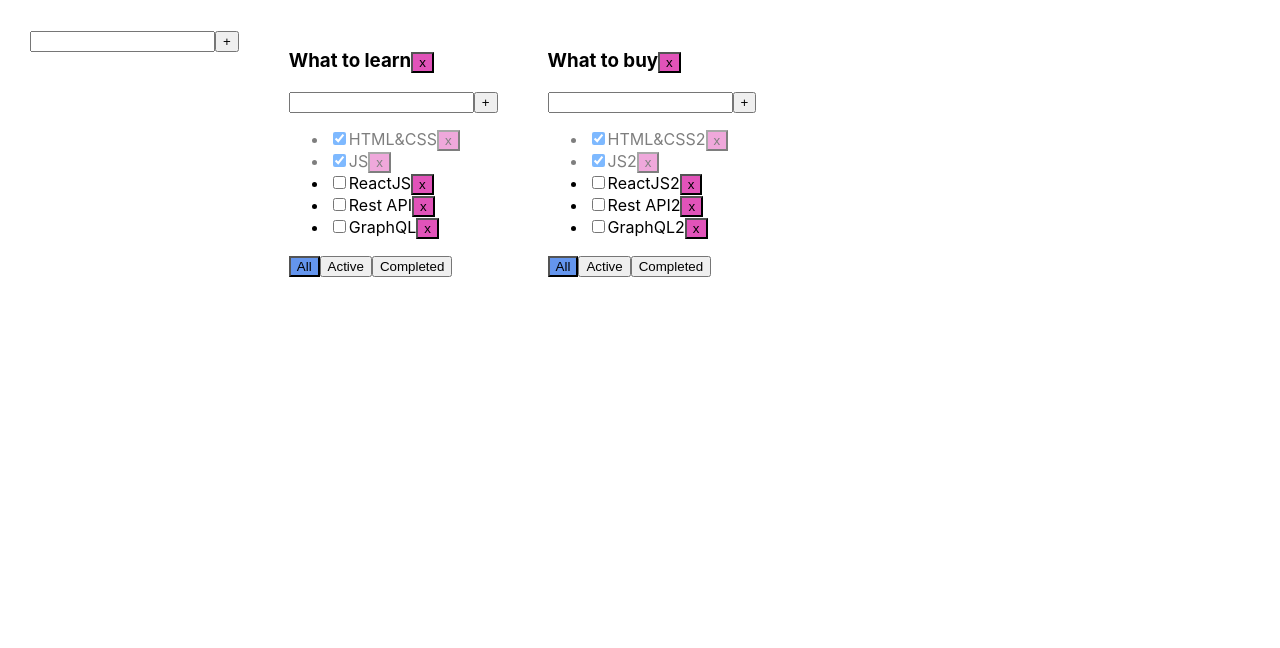
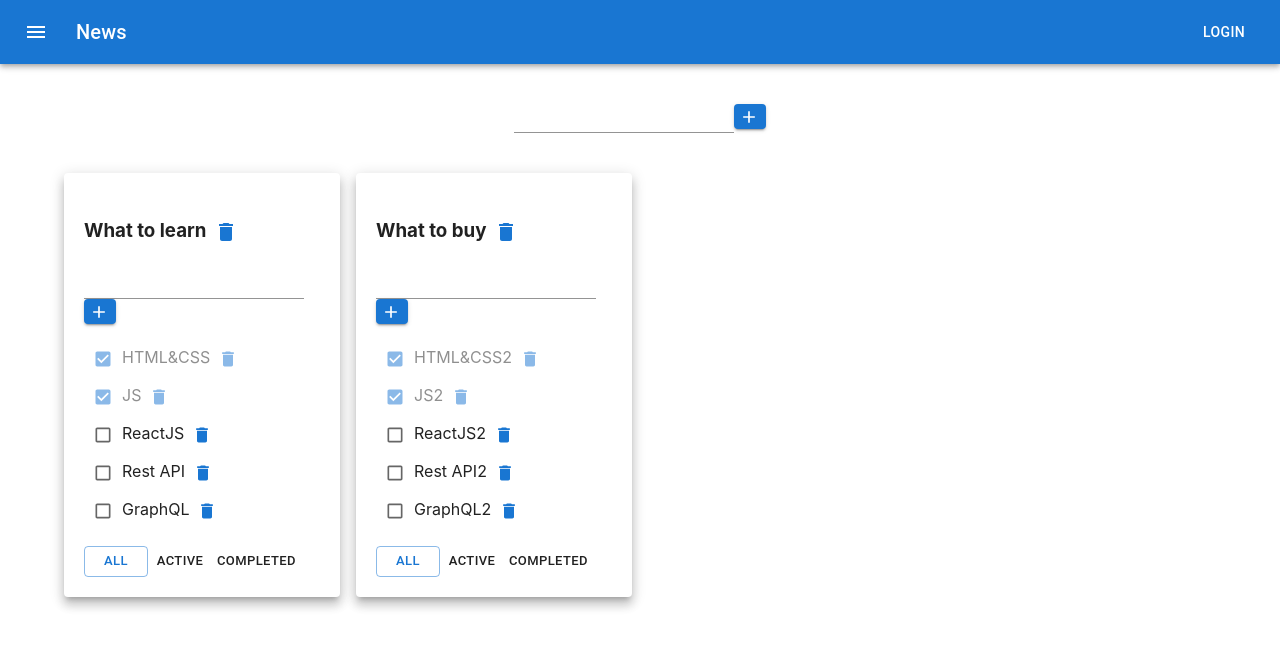
Before and after one commit to horobryh22/todolist, a React (Create React App) app: page / in a window 1280 px wide. Shown: the top 648 px of the page. Built offline with nearby package versions, Linux system fonts and the light colour scheme.

Commit message:
I used Material UI in this App

```diff
--- a/package.json
+++ b/package.json
@@ -3,6 +3,10 @@
   "version": "0.1.0",
   "private": true,
   "dependencies": {
+    "@emotion/react": "^11.9.0",
+    "@emotion/styled": "^11.8.1",
+    "@mui/icons-material": "^5.6.2",
+    "@mui/material": "^5.6.4",
     "@testing-library/jest-dom": "^5.14.1",
     "@testing-library/react": "^13.0.0",
     "@testing-library/user-event": "^13.2.1",
--- a/src/App.css
+++ b/src/App.css
@@ -1,26 +1,3 @@
-.App {
-  padding: 30px;
-  display: flex;
-}
-
-.App > div {
-  margin-right: 50px;
-}
-
-.active-filter {
-  background-color: cornflowerblue;
-}
-
 .is-done {
   opacity: 0.5;
 }
-
-.error {
-  border: 2px solid red;
-  outline: none;
-}
-
-.error-message {
-  color: red;
-  font-weight: bold;
-}
--- a/src/App.tsx
+++ b/src/App.tsx
@@ -3,6 +3,8 @@ import './App.css';
 import {ToDoList, FilterValuesType, TasksType} from './components/ToDoList/TodoList';
 import {v1} from 'uuid';
 import {FullInput} from './components/ToDoList/FullInput/FullInput';
+import ButtonAppBar from './ButtonAppBar/ButtonAppBar';
+import {Container, Grid, Paper} from '@mui/material';
 
 export type TodoListType = {
     id: string
@@ -16,8 +18,8 @@ export type TasksStateType = {
 
 export const App = () => {
 
-    let todolistID1=v1();
-    let todolistID2=v1();
+    let todolistID1 = v1();
+    let todolistID2 = v1();
 
     let [todolists, setTodolists] = useState<Array<TodoListType>>([
         {id: todolistID1, title: 'What to learn', filter: 'all'},
@@ -25,19 +27,19 @@ export const App = () => {
     ])
 
     let [tasks, setTasks] = useState<TasksStateType>({
-        [todolistID1]:[
-            {id: v1(), title: "HTML&CSS", isDone: true},
-            {id: v1(), title: "JS", isDone: true},
-            {id: v1(), title: "ReactJS", isDone: false},
-            {id: v1(), title: "Rest API", isDone: false},
-            {id: v1(), title: "GraphQL", isDone: false},
+        [todolistID1]: [
+            {id: v1(), title: 'HTML&CSS', isDone: true},
+            {id: v1(), title: 'JS', isDone: true},
+            {id: v1(), title: 'ReactJS', isDone: false},
+            {id: v1(), title: 'Rest API', isDone: false},
+            {id: v1(), title: 'GraphQL', isDone: false},
         ],
-        [todolistID2]:[
-            {id: v1(), title: "HTML&CSS2", isDone: true},
-            {id: v1(), title: "JS2", isDone: true},
-            {id: v1(), title: "ReactJS2", isDone: false},
-            {id: v1(), title: "Rest API2", isDone: false},
-            {id: v1(), title: "GraphQL2", isDone: false},
+        [todolistID2]: [
+            {id: v1(), title: 'HTML&CSS2', isDone: true},
+            {id: v1(), title: 'JS2', isDone: true},
+            {id: v1(), title: 'ReactJS2', isDone: false},
+            {id: v1(), title: 'Rest API2', isDone: false},
+            {id: v1(), title: 'GraphQL2', isDone: false},
         ]
     });
 
@@ -71,7 +73,7 @@ export const App = () => {
     }
 
     const addTodolist = (todolistTitle: string) => {
-        const todolist: TodoListType  = {
+        const todolist: TodoListType = {
             id: v1(),
             title: todolistTitle,
             filter: 'all'
@@ -81,7 +83,7 @@ export const App = () => {
     }
 
     const changeTodolistName = (todolistId: string, newTitle: string) => {
-       setTodolists( todolists.map(t => t.id === todolistId ? {...t, title: newTitle} : t));
+        setTodolists(todolists.map(t => t.id === todolistId ? {...t, title: newTitle} : t));
     }
 
     const changeTaskTitle = (todolistId: string, taskId: string, newTitle: string) => {
@@ -89,8 +91,20 @@ export const App = () => {
     }
 
     return (
-        <div className="App">
-            <FullInput callback={addTodolist} buttonName={'+'}/>
+        <div>
+            <ButtonAppBar/>
+            <Container fixed>
+                <Grid container>
+                    <Grid
+                        container
+                        justifyContent="center"
+                        item xs={12}>
+                        <FullInput
+                            callback={addTodolist}
+                            buttonName={'+'}
+                        />
+                    </Grid>
+                    <Grid container spacing={2} style={{paddingTop: '40px'}}>
                         {todolists.map(tl => {
 
                             const filteredTasks = tasks[tl.id].filter((task) => {
@@ -100,6 +114,9 @@ export const App = () => {
                             })
 
                             return (
+
+                                <Grid item xs={3}>
+                                    <Paper elevation={8} style={{padding: '20px'}}>
                                         <ToDoList
                                         key={tl.id}
                                         title={tl.title}
@@ -112,10 +129,15 @@ export const App = () => {
                                         removeToDoList={removeToDoList}
                                         changeTaskTitle={changeTaskTitle}
                                         changeTaskStatus={changeTaskStatus}
-                        changeTodolistName = {changeTodolistName}
+                                        changeTodolistName={changeTodolistName}
                                     />
+                                    </Paper>
+                                </Grid>
                             )
                         })}
+                    </Grid>
+                </Grid>
+            </Container>
         </div>
-    );
+    )
 }
--- /dev/null
+++ b/src/ButtonAppBar/ButtonAppBar.tsx
@@ -0,0 +1,32 @@
+import * as React from 'react';
+import AppBar from '@mui/material/AppBar';
+import Box from '@mui/material/Box';
+import Toolbar from '@mui/material/Toolbar';
+import Typography from '@mui/material/Typography';
+import Button from '@mui/material/Button';
+import IconButton from '@mui/material/IconButton';
+import MenuIcon from '@mui/icons-material/Menu';
+
+export default function ButtonAppBar() {
+    return (
+        <Box sx={{ flexGrow: 1 }} style={{marginBottom: '40px'}}>
+            <AppBar position="static">
+                <Toolbar>
+                    <IconButton
+                        size="large"
+                        edge="start"
+                        color="inherit"
+                        aria-label="menu"
+                        sx={{ mr: 2 }}
+                    >
+                        <MenuIcon />
+                    </IconButton>
+                    <Typography variant="h6" component="div" sx={{ flexGrow: 1 }}>
+                        News
+                    </Typography>
+                    <Button color="inherit">Login</Button>
+                </Toolbar>
+            </AppBar>
+        </Box>
+    );
+}
--- a/src/components/ToDoList/FullInput/FullInput.tsx
+++ b/src/components/ToDoList/FullInput/FullInput.tsx
@@ -1,5 +1,8 @@
 import React, {KeyboardEvent, useRef, useState} from 'react';
 import '../../../App.css';
+import {Button, TextField} from '@mui/material';
+import AddIcon from '@mui/icons-material/Add';
+
 
 export type FullInputType = {
     callback: (taskName: string) => void
@@ -22,7 +25,7 @@ export const FullInput: React.FC<FullInputType> = ({callback, buttonName}) => {
                 callback(trimmedTitle);
                 setError(null);
             } else {
-                setError('Text is wrong');
+                setError('Incorrect entry');
             }
             inputRef.current.value = '';
         }
@@ -30,13 +33,19 @@ export const FullInput: React.FC<FullInputType> = ({callback, buttonName}) => {
 
     return (
         <div>
-            <input
-                className={error ? 'error' : ''}
-                ref={inputRef}
+            <TextField
+                inputRef={inputRef}
+                variant="standard"
+                error={Boolean(error)}
                 onKeyPress={onKeyPressHandler}
+                helperText={error}
+                size="small"/>
+            <Button
+                variant={'contained'}
+                style={{maxWidth: '25px', maxHeight: '25px', minWidth: '25px', minHeight: '25px'}}
+                onClick={onClickButtonHandler}
+                startIcon={<AddIcon style={{paddingLeft: '10px'}}/>}
             />
-            <button onClick={onClickButtonHandler}>{buttonName}</button>
-            {error && <div className={'error-message'}>{error}</div>}
         </div>
     );
 };
--- a/src/components/ToDoList/TodoList.tsx
+++ b/src/components/ToDoList/TodoList.tsx
@@ -1,7 +1,9 @@
 import React, {ChangeEvent} from 'react';
-import {Button} from './Button/Button';
 import {FullInput} from './FullInput/FullInput';
 import {EditableSpan} from '../EditableSpan/EditableSpan';
+import {Checkbox, IconButton} from '@mui/material';
+import {Button} from '@mui/material';
+import DeleteIcon from '@mui/icons-material/Delete';
 
 type ToDoListType = {
     title: string
@@ -39,11 +41,6 @@ export const ToDoList: React.FC<ToDoListType> = ({
                                                      changeTaskTitle
                                                  }) => {
 
-    const allBtnClasses = filter === 'all' ? 'active-filter' : '';
-    const activeBtnClasses = filter === 'active' ? 'active-filter' : '';
-    const completedBtnClasses = filter === 'completed' ? 'active-filter' : '';
-
-
     const tasksList = tasks.map((task) => {
 
         const onClickButtonHandler = () => removeTask(todolistID, task.id);
@@ -55,11 +52,13 @@ export const ToDoList: React.FC<ToDoListType> = ({
         }
 
         return (
-            <li className={taskClass}
+            <li className={taskClass} style={{listStyleType: 'none'}}
                 key={task.id}>
-                <input type="checkbox" checked={task.isDone} onChange={onChangeHandler}/>
-                <EditableSpan title={task.title} callback={changeTaskTitleHandler}/>
-                <Button name={'x'} callback={onClickButtonHandler}/>
+                <Checkbox checked={task.isDone} size="small" onChange={onChangeHandler}/>
+                <EditableSpan title={task.title}  callback={changeTaskTitleHandler}/>
+                <IconButton onClick={onClickButtonHandler} color="primary">
+                    <DeleteIcon fontSize="small"/>
+                </IconButton>
             </li>
         )
     });
@@ -86,17 +85,33 @@ export const ToDoList: React.FC<ToDoListType> = ({
         <div>
             <h3>
                 <EditableSpan title={title} callback={changeTodolistNameHandler}/>
-                <Button name={'x'} callback={removeTodolistHandler}/>
+                <IconButton onClick={removeTodolistHandler} color="primary">
+                    <DeleteIcon fontSize="medium" />
+                </IconButton>
             </h3>
             <FullInput callback={addTaskHandler} buttonName={'+'}/>
-            <ul>
+            <ul style={{padding: '0'}}>
                 {tasksListChanged}
             </ul>
             <div>
-                <Button className={allBtnClasses} name={'All'} callback={() => onClickHandler('all')}/>
-                <Button className={activeBtnClasses} name={'Active'} callback={() => onClickHandler('active')}/>
-                <Button className={completedBtnClasses} name={'Completed'}
-                        callback={() => onClickHandler('completed')}/>
+                <Button
+                    variant={filter === 'all' ? 'outlined' : 'text'}
+                    size={'small'}
+                    color={filter === 'all' ? 'primary' : 'inherit'}
+                    onClick={() => onClickHandler('all')}
+                >All</Button>
+                <Button
+                    variant={filter === 'active' ? 'outlined' : 'text'}
+                    size={'small'}
+                    color={filter === 'active' ? 'error' : 'inherit'}
+                    onClick={() => onClickHandler('active')}
+                >Active</Button>
+                <Button
+                    variant={filter === 'completed' ? 'outlined' : 'text'}
+                    size={'small'}
+                    color={filter === 'completed' ? 'success' : 'inherit'}
+                    onClick={() => onClickHandler('completed')}
+                >Completed</Button>
             </div>
         </div>
     )
```
Also changed, not shown: 1 other file (tests, documents, lock files or other folders). Lines whose indentation alone changed are shown as unchanged.
